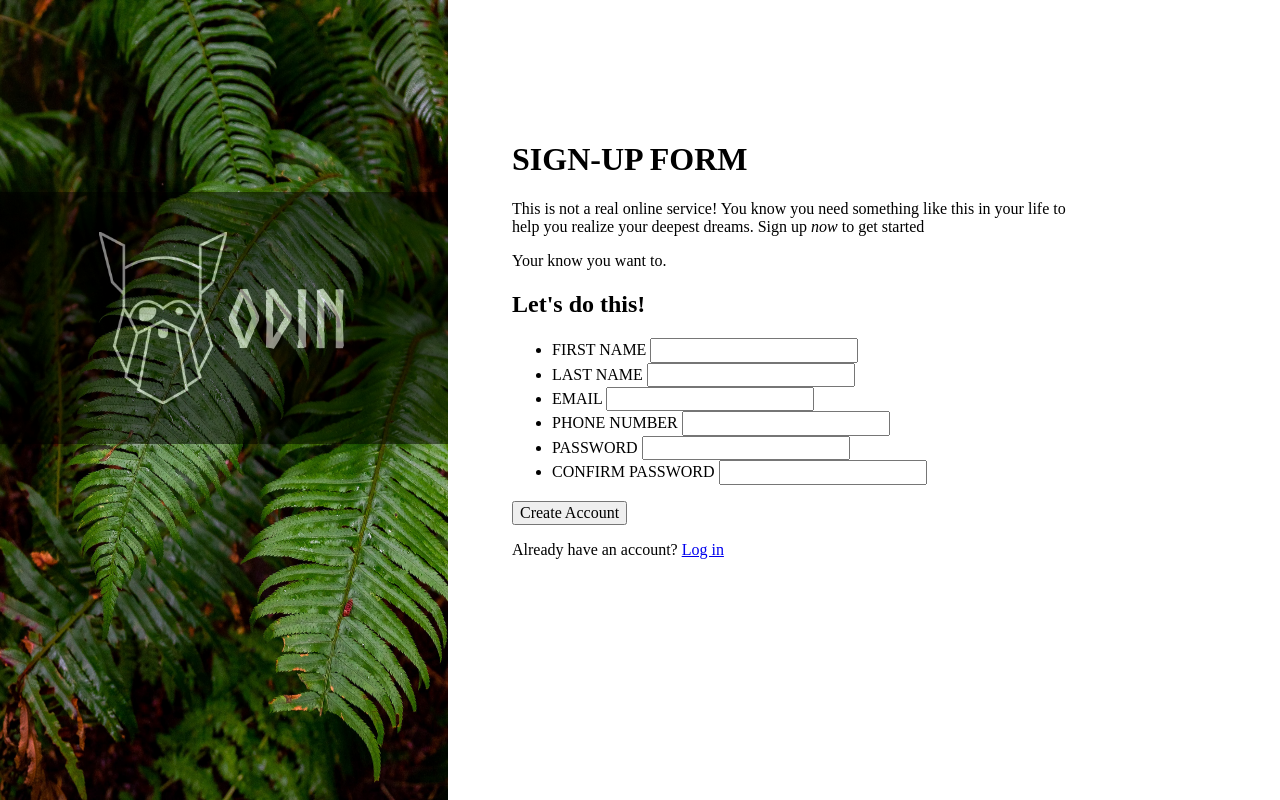
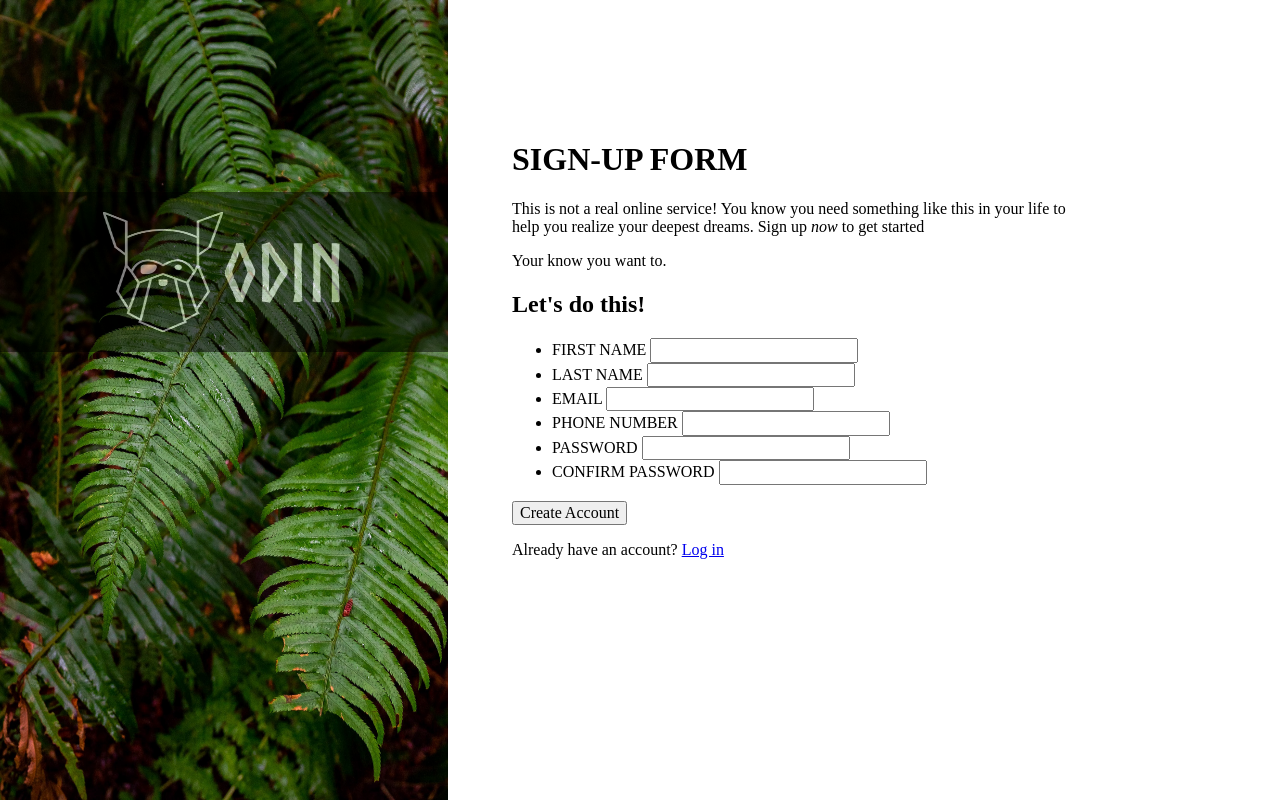
Before and after one commit to had-arach-eric/sign-up-form, a plain HTML site: page index.html in a window 1280 px wide. Drawn offline with Linux system fonts and the light colour scheme.

Commit message:
Do side bar with correct sizes.

```diff
--- a/styles/style.css
+++ b/styles/style.css
@@ -33,22 +33,22 @@ body {
   justify-content: center;
   align-items: center;
   width: inherit;
-  height: fit-content;
+  height: 20vmin;
   background-color: black;
   opacity: 0.5;
 }
 
 .logo {
+  width: 15vmin;
+  height: 15vmin;
   border-style: none;
-  width: 10vw;
-  height: auto;
 }
 
 .logo-description {
   color: white;
   font-family: "Norse Bold", sans-serif;
   font-weight: bold;
-  font-size: 5rem;
+  font-size: 10vmin;
 }
 
 .right {
```
